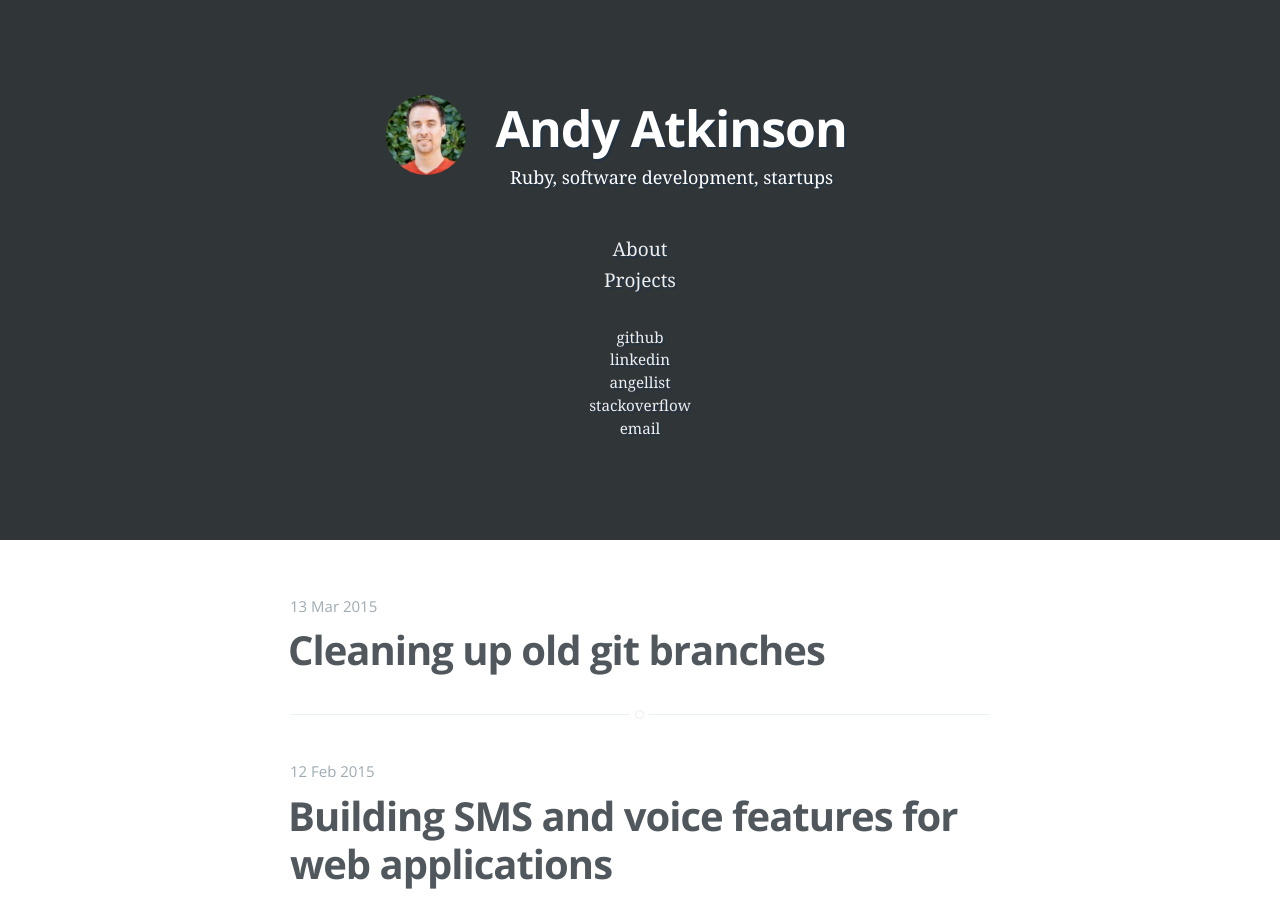
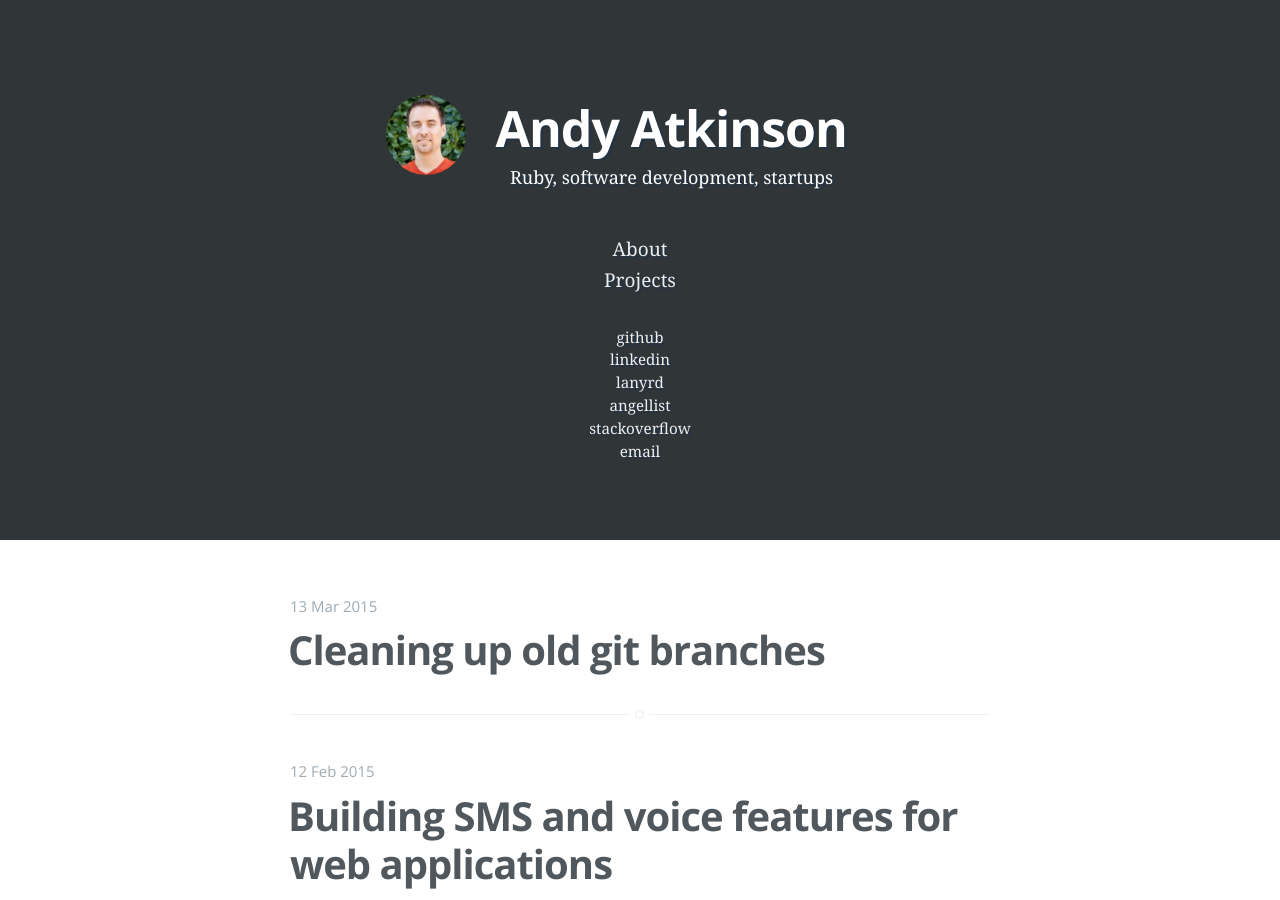
Before and after one commit to andyatkinson/blog, a Jekyll site: the page built from index.html, in a window 1280 px wide and 900 px high. Built offline with Jekyll 4.4.1, drawn with Linux system fonts in a browser that asks for light colours; Markdown is read by kramdown in place of the engine named in the settings; the list of posts is cut into pages by our own code.

Commit message:
Add lanyrd link

```diff
--- a/index.html
+++ b/index.html
@@ -21,6 +21,7 @@ title: Home
         <li>&nbsp;</li>
         <li class='smaller'><a href='http://github.com/andyatkinson'>github</a></li>
         <li class='smaller'><a href='http://linkedin.com/in/andyatkinson'>linkedin</a></li>
+        <li class='smaller'><a href='http://lanyrd.com/profile/andyatkinson/'>lanyrd</a></li>
         <li class='smaller'><a href='https://angel.co/andy-atkinson'>angellist</a></li>
         <li class='smaller'><a href='http://stackoverflow.com/users/126688/andy-atkinson'>stackoverflow</a></li>
         <li class='smaller'><a href='mailto:andyatkinson@gmail.com'>email</a></li>
```
